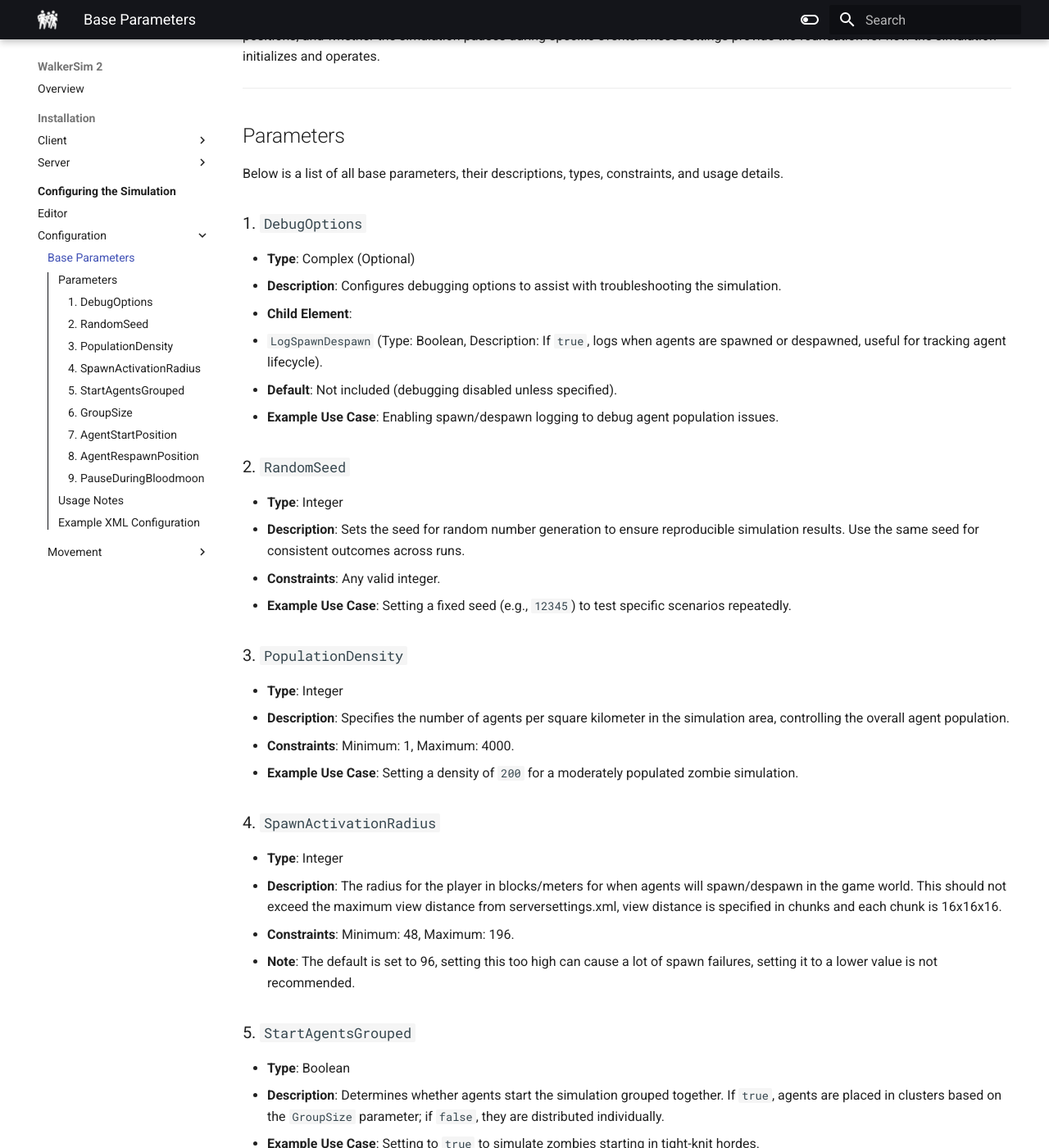
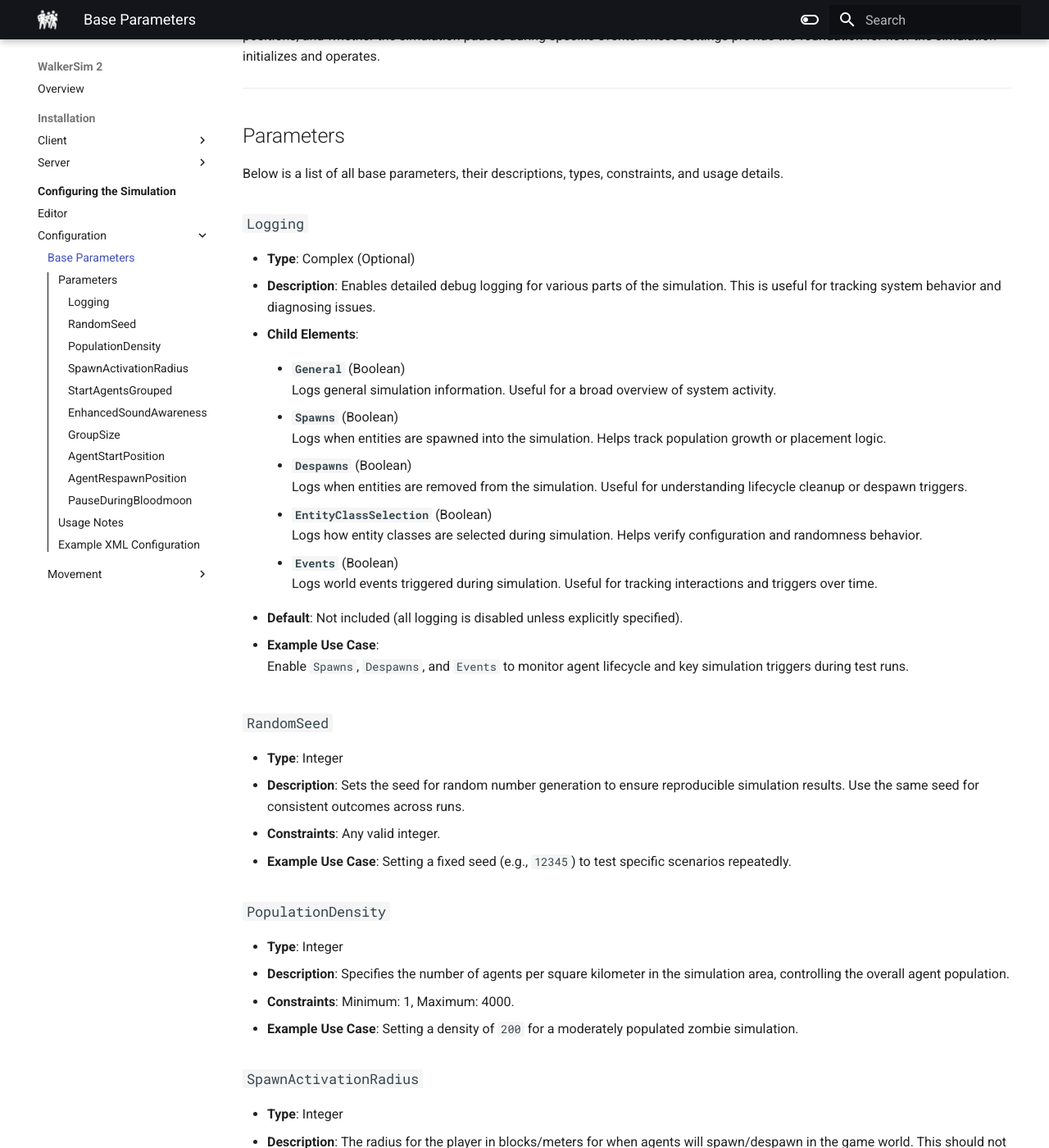
Before and after one commit to ZehMatt/7dtd-WalkerSim2, an MkDocs documentation site: the page built from Docs/configuring/configuration/base.md, in a window 1280 px wide and 1400 px high, scrolled down 240 px. Shown: the whole window at 82% size. Built offline with MkDocs 1.6.1 and Material for MkDocs 9.7.7, drawn with Linux system fonts in a browser that asks for light colours; some of the changed text lies outside the part shown.

Commit message:
Update documentation

````diff
--- a/Docs/configuring/configuration/base.md
+++ b/Docs/configuring/configuration/base.md
@@ -6,50 +6,75 @@ The base parameters are defined as child elements of the `<WalkerSim>` root elem
 
 Below is a list of all base parameters, their descriptions, types, constraints, and usage details.
 
-### 1. `DebugOptions`
+### `Logging`
 
 - **Type**: Complex (Optional)
-- **Description**: Configures debugging options to assist with troubleshooting the simulation.
-- **Child Element**:
-  - `LogSpawnDespawn` (Type: Boolean, Description: If `true`, logs when agents are spawned or despawned, useful for tracking agent lifecycle).
-- **Default**: Not included (debugging disabled unless specified).
-- **Example Use Case**: Enabling spawn/despawn logging to debug agent population issues.
+- **Description**: Enables detailed debug logging for various parts of the simulation. This is useful for tracking system behavior and diagnosing issues.
 
-### 2. `RandomSeed`
+- **Child Elements**:
+
+    - **`General`** (Boolean)
+      Logs general simulation information. Useful for a broad overview of system activity.
+
+    - **`Spawns`** (Boolean)
+      Logs when entities are spawned into the simulation. Helps track population growth or placement logic.
+
+    - **`Despawns`** (Boolean)
+      Logs when entities are removed from the simulation. Useful for understanding lifecycle cleanup or despawn triggers.
+
+    - **`EntityClassSelection`** (Boolean)
+      Logs how entity classes are selected during simulation. Helps verify configuration and randomness behavior.
+
+    - **`Events`** (Boolean)
+      Logs world events triggered during simulation. Useful for tracking interactions and triggers over time.
+
+- **Default**: Not included (all logging is disabled unless explicitly specified).
+
+- **Example Use Case**:
+  Enable `Spawns`, `Despawns`, and `Events` to monitor agent lifecycle and key simulation triggers during test runs.
+
+### `RandomSeed`
 
 - **Type**: Integer
 - **Description**: Sets the seed for random number generation to ensure reproducible simulation results. Use the same seed for consistent outcomes across runs.
 - **Constraints**: Any valid integer.
 - **Example Use Case**: Setting a fixed seed (e.g., `12345`) to test specific scenarios repeatedly.
 
-### 3. `PopulationDensity`
+### `PopulationDensity`
 
 - **Type**: Integer
 - **Description**: Specifies the number of agents per square kilometer in the simulation area, controlling the overall agent population.
 - **Constraints**: Minimum: 1, Maximum: 4000.
 - **Example Use Case**: Setting a density of `200` for a moderately populated zombie simulation.
 
-### 4. `SpawnActivationRadius`
+### `SpawnActivationRadius`
 
 - **Type**: Integer
 - **Description**: The radius for the player in blocks/meters for when agents will spawn/despawn in the game world. This should not exceed the maximum view distance from serversettings.xml, view distance is specified in chunks and each chunk is 16x16x16.
 - **Constraints**: Minimum: 48, Maximum: 196.
 - **Note**: The default is set to 96, setting this too high can cause a lot of spawn failures, setting it to a lower value is not recommended.
 
-### 5. `StartAgentsGrouped`
+### `StartAgentsGrouped`
 
 - **Type**: Boolean
 - **Description**: Determines whether agents start the simulation grouped together. If `true`, agents are placed in clusters based on the `GroupSize` parameter; if `false`, they are distributed individually.
 - **Example Use Case**: Setting to `true` to simulate zombies starting in tight-knit hordes.
 
-### 6. `GroupSize`
+### `EnhancedSoundAwareness`
+
+- **Type**: Boolean
+- **Description**: When enabled this will make zombies aware of loud noises that are nearby such as gun fire or explosions which causes them to walk towards
+the location where the noise came from. The game seems to have a very small radius where zombies quite often do not react, the new distance will be the same as
+the one the simulation calculates for `WorldEvents`.
+
+### `GroupSize`
 
 - **Type**: Integer
 - **Description**: Defines the size of each agent group when `StartAgentsGrouped` is `true`. The total number of groups is calculated as the total number of agents divided by this value.
 - **Constraints**: Minimum: 1.
 - **Example Use Case**: Setting to `20` to create groups of 20 zombies each.
 
-### 7. `AgentStartPosition`
+### `AgentStartPosition`
 
 - **Type**: Enumeration (`SpawnPosition`)
 - **Description**: Specifies where agents are placed at the start of the simulation.
@@ -60,7 +85,7 @@ Below is a list of all base parameters, their descriptions, types, constraints,
   - `Mixed`: Agents start at a mix of border locations, random locations, and POIs.
 - **Example Use Case**: Using `RandomPOI` to simulate zombies spawning near key locations.
 
-### 8. `AgentRespawnPosition`
+### `AgentRespawnPosition`
 
 - **Type**: Enumeration (`RespawnPosition`)
 - **Description**: Specifies where agents respawn after being removed (e.g., due to death or despawning).
@@ -72,7 +97,7 @@ Below is a list of all base parameters, their descriptions, types, constraints,
   - `Mixed`: Agents respawn at a mix of border locations, random locations, and POIs.
 - **Example Use Case**: Setting to `RandomBorderLocation` to simulate zombies re-entering from the edges.
 
-### 9. `PauseDuringBloodmoon`
+### `PauseDuringBloodmoon`
 
 - **Type**: Boolean
 - **Description**: Determines whether the simulation pauses during specific events, such as a "Bloodmoon" (a predefined event that may intensify zombie activity). If `true`, the simulation halts during these events.
@@ -97,9 +122,13 @@ Below is an example XML configuration snippet for the base parameters within the
 
 ```xml
 <WalkerSim>
-  <DebugOptions>
-    <LogSpawnDespawn>true</LogSpawnDespawn>
-  </DebugOptions>
+  <Logging>
+    <General>true</General>
+    <Spawns>false</Spawns>
+    <Despawns>false</Despawns>
+    <EntityClassSelection>false</EntityClassSelection>
+    <Events>false</Events>
+  </Logging>
   <RandomSeed>12345</RandomSeed>
   <PopulationDensity>200</PopulationDensity>
   <StartAgentsGrouped>true</StartAgentsGrouped>
````
Also changed, not shown: Docs/img/editor-1.png.
